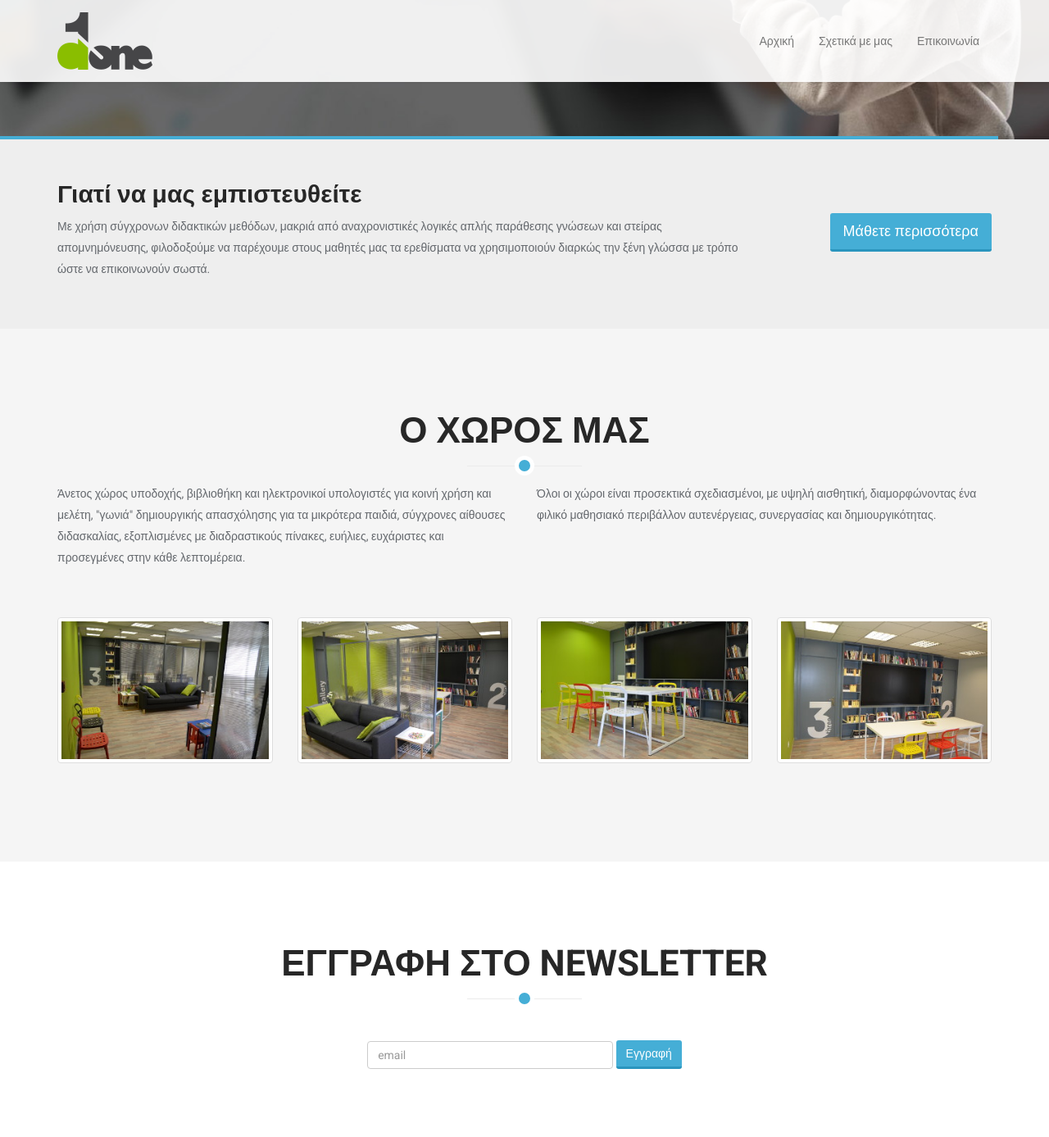
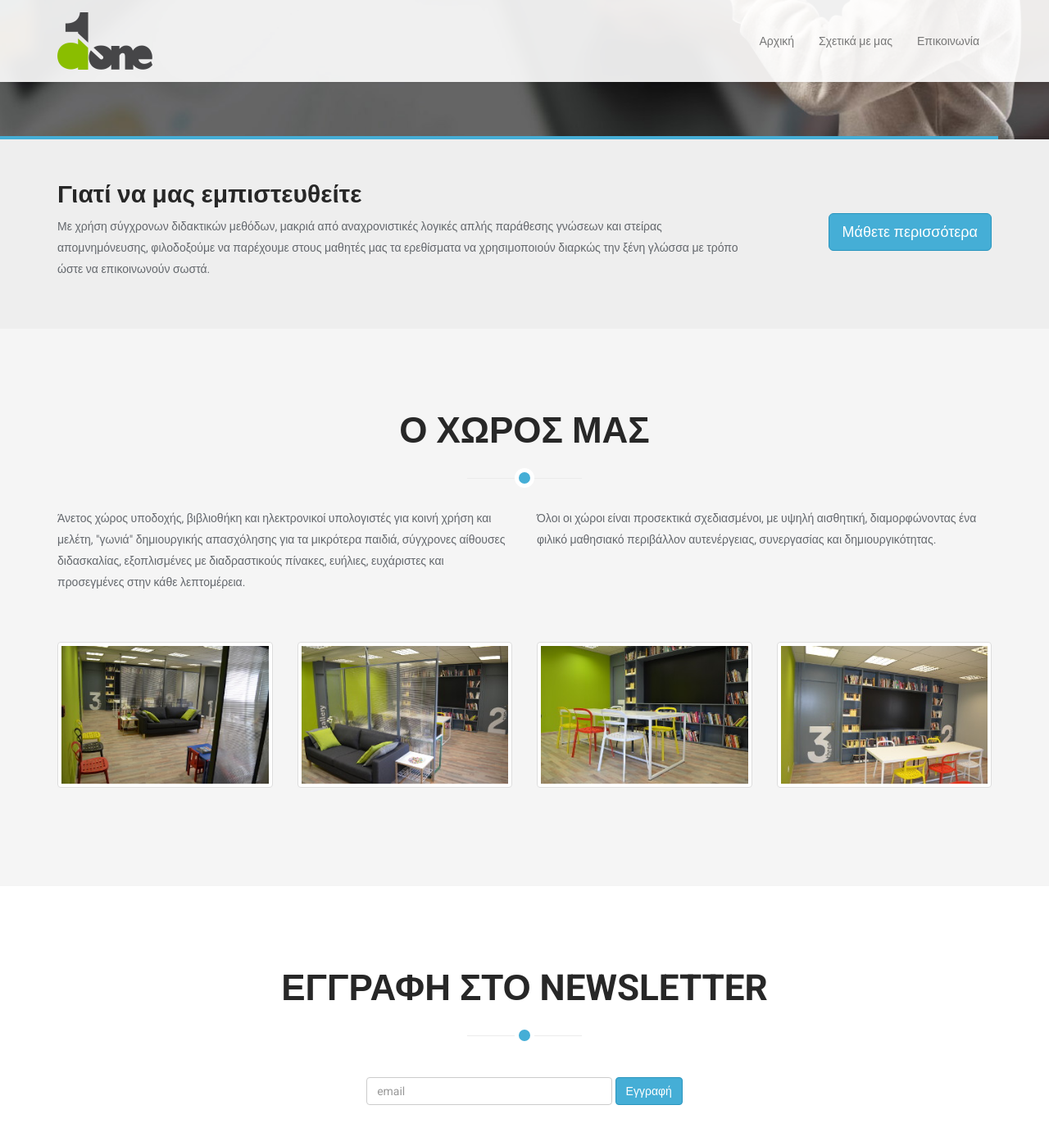
Before and after one commit to Codefully/done, a Jekyll site: the page built from index.html, in a window 1280 px wide and 1400 px high, scrolled down 488 px. Shown: the top 1387 px of the window at 82% size. Built offline with Jekyll 4.4.1, drawn with Linux system fonts in a browser that asks for light colours.

Commit message:
update styles

```diff
--- a/css/main.scss
+++ b/css/main.scss
@@ -64,8 +64,8 @@ hr {
   color: #272727;
   text-transform: uppercase;
   position: relative;
-  padding-bottom: 20px;
-  margin: 0 0 20px;
+  padding-bottom: 35px;
+  margin: 0 0 35px;
 }
 .section-header .section-title:before {
   content: "";
@@ -90,9 +90,9 @@ hr {
   background: #45aed6;
 }
 .btn {
-  border-width: 0;
-  border-bottom-width: 3px;
-  border-radius: 3px;
+  // border-width: 0;
+  // border-bottom-width: 3px;
+  // border-radius: 3px;
 }
 .btn.btn-primary {
   background: #45aed6;
```
